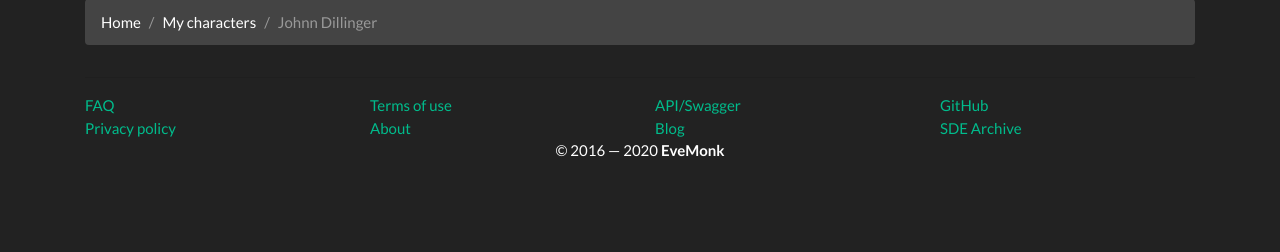
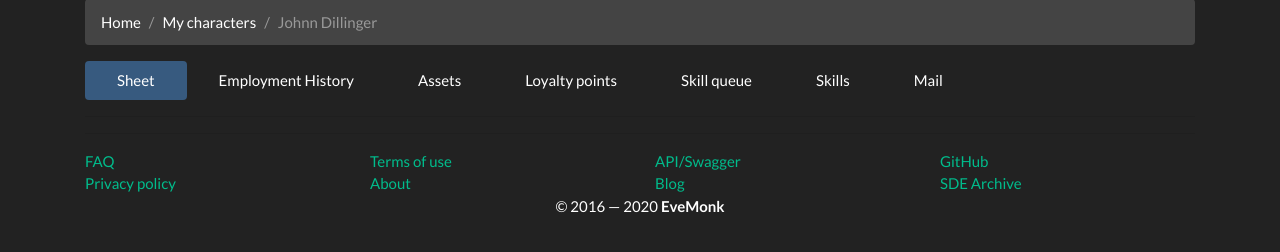
Before and after one commit to evemonk/evemonk-html-design, a plain HTML site: page my_character_show.html in a window 1280 px wide. Shown: the part 72-324 px from the top of the page. Drawn offline with Linux system fonts and the light colour scheme.

Commit message:
Add nav bar

```diff
--- a/my_character_show.html
+++ b/my_character_show.html
@@ -63,6 +63,32 @@
         </div>
       </div>
 
+      <ul class="nav nav-pills">
+        <li class="nav-item">
+          <a href="#" class="nav-link active">Sheet</a>
+        </li>
+        <li class="nav-item">
+          <a href="#" class="nav-link">Employment History</a>
+        </li>
+        <li class="nav-item">
+          <a href="#" class="nav-link">Assets</a>
+        </li>
+        <li class="nav-item">
+          <a href="#" class="nav-link">Loyalty points</a>
+        </li>
+        <li class="nav-item">
+          <a href="#" class="nav-link">Skill queue</a>
+        </li>
+        <li class="nav-item">
+          <a href="#" class="nav-link">Skills</a>
+        </li>
+        <li class="nav-item">
+          <a href="#" class="nav-link">Mail</a>
+        </li>
+      </ul>
+
+      <hr>
+
       <!-- content -->
 
       <div class="w-100"></div>
```
